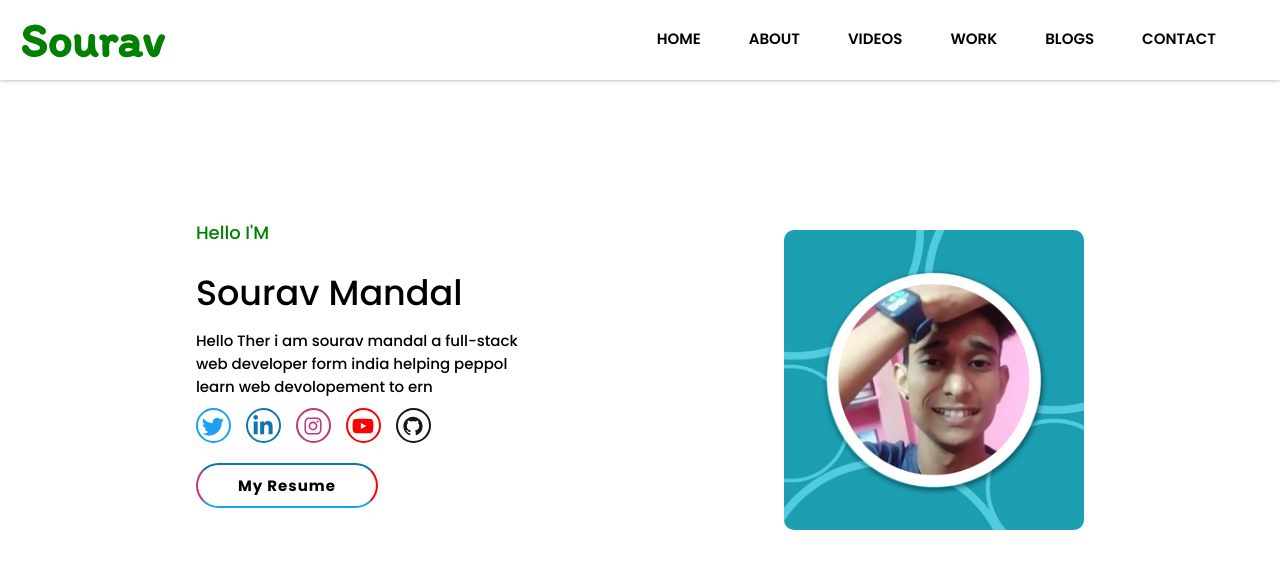
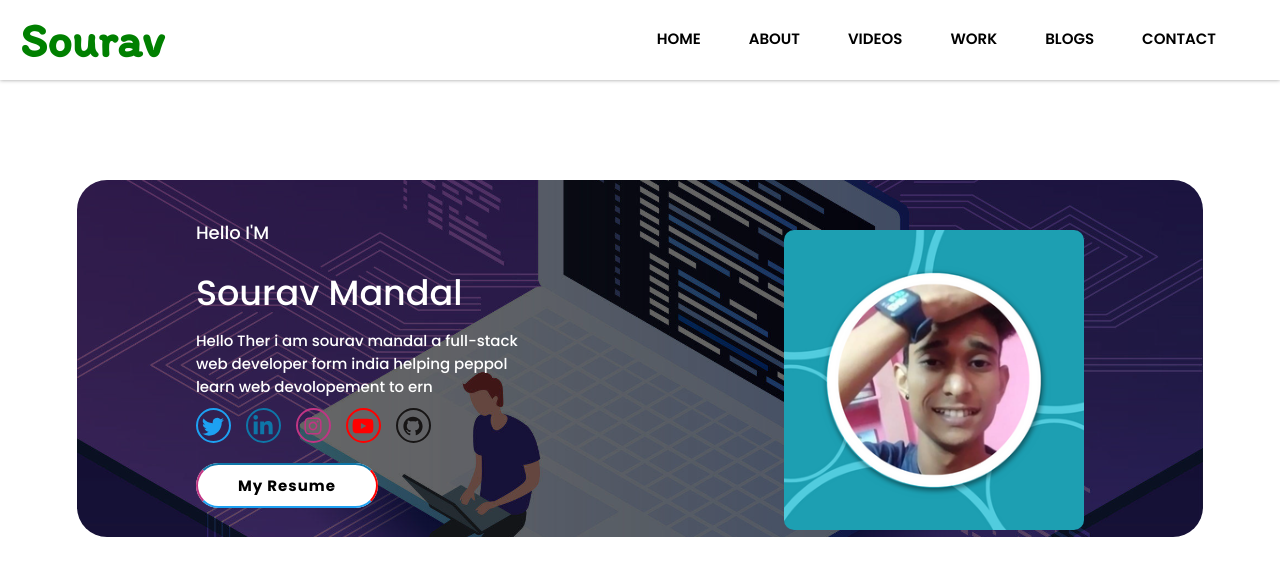
Before and after one commit to souravcodeweb/sourav_mandal, a React (Create React App) app: page / in a window 1280 px wide. Shown: the top 576 px of the page. Built offline with nearby package versions, Linux system fonts and the light colour scheme.

Commit message:
add all new code

```diff
--- a/src/Components/Pages/Home.css
+++ b/src/Components/Pages/Home.css
@@ -8,6 +8,12 @@ section{
     justify-content: space-around;
     align-items: center;
     flex-wrap: wrap;
+    background: rgba(0,0,0,0.6) url(../../images/homeimg.jpg);
+    background-blend-mode: darken;
+    background-size: cover;
+    background-repeat: no-repeat;
+    background-position: center;
+    border-radius: 30px;
 }
 .home .text{
     width: 350px;
@@ -15,18 +21,18 @@ section{
 .home .text h1{
     font-size: 18px;
     font-weight: 500;
-    color: #008000;
+    color: #fff;
     margin-bottom: 20px;
 }
 .home .text h2{
     font-size: 35px;
     font-weight: 500;
-    color: var(--text-color);
+    color: #fff;
     margin-bottom: 10px;
 }
 .home .text p{
     font-size: 15px;
-    color: var(--text-color);
+    color: #fff;
     font-weight: 500;
     margin-bottom: 10px;
     font-family: 'Poppins', sans-serif;
```
